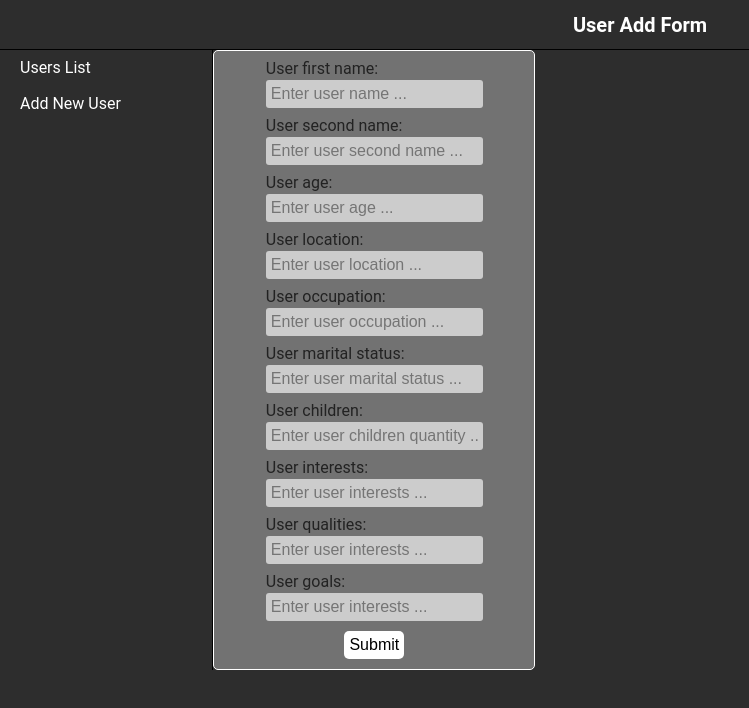
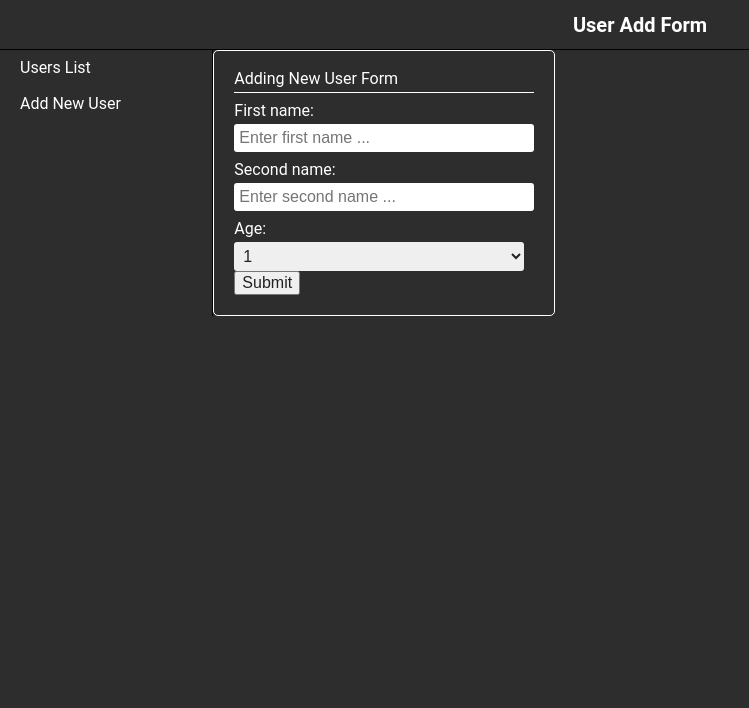
Before and after one commit to PersickWebdev/react-users-database, a React (Create React App) app: page /user-add-form in a window 1280 px wide. Shown: the top 708 px of the page, without its empty margins (0-749 px from the left). Built offline with nearby package versions, Linux system fonts and the light colour scheme.

Commit message:
changing native react form to react-hook-form

```diff
--- a/package.json
+++ b/package.json
@@ -12,9 +12,10 @@
     "prop-types": "^15.7.2",
     "react": "^16.14.0",
     "react-dom": "^16.14.0",
+    "react-hook-form": "^6.9.5",
     "react-redux": "^7.2.1",
     "react-router-dom": "^5.2.0",
-    "react-scripts": "3.4.3",
+    "react-scripts": "^3.4.4",
     "redux": "^4.0.5",
     "redux-thunk": "^2.3.0"
   },
--- a/src/App.js
+++ b/src/App.js
@@ -4,7 +4,8 @@ import { Route } from 'react-router-dom';
 import { Header } from './components';
 import { Sidebar } from './components';
 import { UsersList } from "./components";
-import { UserAddForm } from './components'
+// import { UserAddForm } from './components'
+import { UserAddFormHook } from "./components";
 
 const App = () => {
     return (
@@ -13,7 +14,8 @@ const App = () => {
             <Sidebar/>
             <div className='app__content'>
                 <Route path='/users-list' component={ UsersList } />
-                <Route path='/user-add-form' component={ UserAddForm } />
+                {/*<Route path='/user-add-form' component={ UserAddForm } />*/}
+                <Route path='/user-add-form' component={ UserAddFormHook } />
             </div>
         </div>
     );
--- /dev/null
+++ b/src/components/UserAddFormHook/UserAddFormHook.jsx
@@ -0,0 +1,76 @@
+import React from 'react';
+import { useForm } from 'react-hook-form';
+
+const UserAddFormHook = () => {
+    const { register, handleSubmit, errors } = useForm();
+    const handleOnSubmit = (data) => {
+        console.log(data);
+    }
+
+    const optionsArray = [];
+    for (let i = 1; i <= 99; i++) {
+        optionsArray.push(i);
+    }
+
+    return (
+        <form onSubmit={handleSubmit(handleOnSubmit)} className='form__container'>
+            <h3 className='form__heading'>Adding New User Form</h3>
+            <div className='form__section'>
+                <label>
+                    <p>First name:</p>
+                    <input className={errors.firstName ? `form__input form__inputError` : 'form__input'}
+                           type="text"
+                           name='firstName'
+                           placeholder='Enter first name ...'
+                           ref={register({
+                               required: true,
+                               minLength: {
+                                   value: 3,
+                                   message: 'Second name - is required field and must contain at least 3 symbols'
+                               },
+                               validate: (value) => {
+                                   return /^[A-Z]{1}[a-z]{1,}$/.test(value) || 'Incorrect. Example: Kevin'
+                               }
+                           })}
+                    />
+                    {errors.firstName && <p className='form__error'>{errors.firstName.message}</p>}
+                </label>
+            </div>
+
+            <div className='form__section'>
+                <label>
+                    <p>Second name:</p>
+                    <input className={errors.firstName ? `form__input form__inputError` : 'form__input'}
+                           type="text"
+                           name='secondName'
+                           placeholder='Enter second name ...'
+                           ref={register({
+                               required: true,
+                               minLength: {
+                                   value: 3,
+                                   message: 'Second name - is required field and must contain at least 3 symbols'
+                               },
+                               validate: (value) => {
+                                   return /^[A-Z]{1}[a-z]{1,}$/.test(value) || 'Incorrect. Example: Kevin'
+                               }
+                           })}
+                    />
+                    {errors.secondName && <p className='form__error'>{errors.secondName.message}</p>}
+                </label>
+            </div>
+
+            <div className='form__section'>
+                <label>
+                    <p>Age:</p>
+                    <select className='form__input' name='age' ref={register}>
+                        {optionsArray.map(item => <option key={item} value={item}>{item}</option>)}
+                    </select>
+                </label>
+            </div>
+
+            <button className='form__button'>Submit</button>
+        </form>
+    );
+};
+
+export default UserAddFormHook;
--- a/src/components/index.js
+++ b/src/components/index.js
@@ -2,4 +2,5 @@ export { default as Header } from './Header/Header';
 export { default as Sidebar } from './Sidebar/Sidebar';
 export { default as UsersList } from './UsersList/UsersList';
 export { default as User } from './UsersList/User';
-export { default as UserAddForm } from './UserAddForm/UserAddForm';
+// export { default as UserAddForm } from './UserAddForm/UserAddForm';
+export { default as UserAddFormHook } from './UserAddFormHook/UserAddFormHook';
--- a/src/scss/app.scss
+++ b/src/scss/app.scss
@@ -4,7 +4,8 @@
 @import './components/sidebar';
 @import './components/usersList';
 @import './components/user';
-@import './components/userAddForm';
+//@import './components/userAddForm';
+@import './components/_userAddFormHook.scss';
 
 body {
   font-family: Roboto, sans-serif;
--- /dev/null
+++ b/src/scss/components/_userAddFormHook.scss
@@ -0,0 +1,36 @@
+.form__container {
+  max-width: 300px;
+  width: 100%;
+  padding: 20px;
+  border: 1px solid $color-main;
+  border-radius: 5px;
+  color: $color-main;
+
+  .form__heading {
+    padding-bottom: 5px;
+    border-bottom: 1px solid $color-main;
+  }
+
+  .form__section:not(:first-child) {
+    margin-top: 10px;
+
+    .form__input {
+      margin-top: 5px;
+      width: 290px;
+      border: none;
+      border-radius: 3px;
+      outline: none;
+      padding: 5px;
+      transition: all 0.5s ease;
+    }
+  }
+
+  .form__error {
+    padding: 5px;
+    color: #ff0000;
+  }
+
+  .form__inputError {
+    background-color: rgba(255, 144, 144, 0.5);
+  }
+}
```
Also changed, not shown: 1 other file (tests, documents, lock files or other folders).
